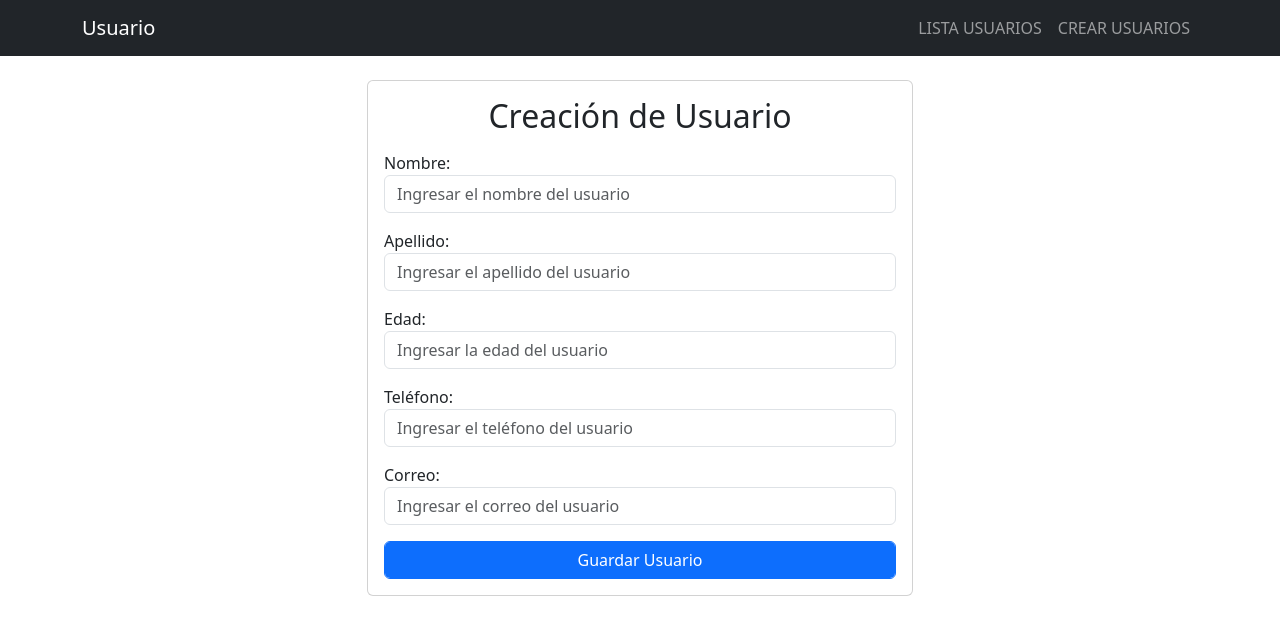
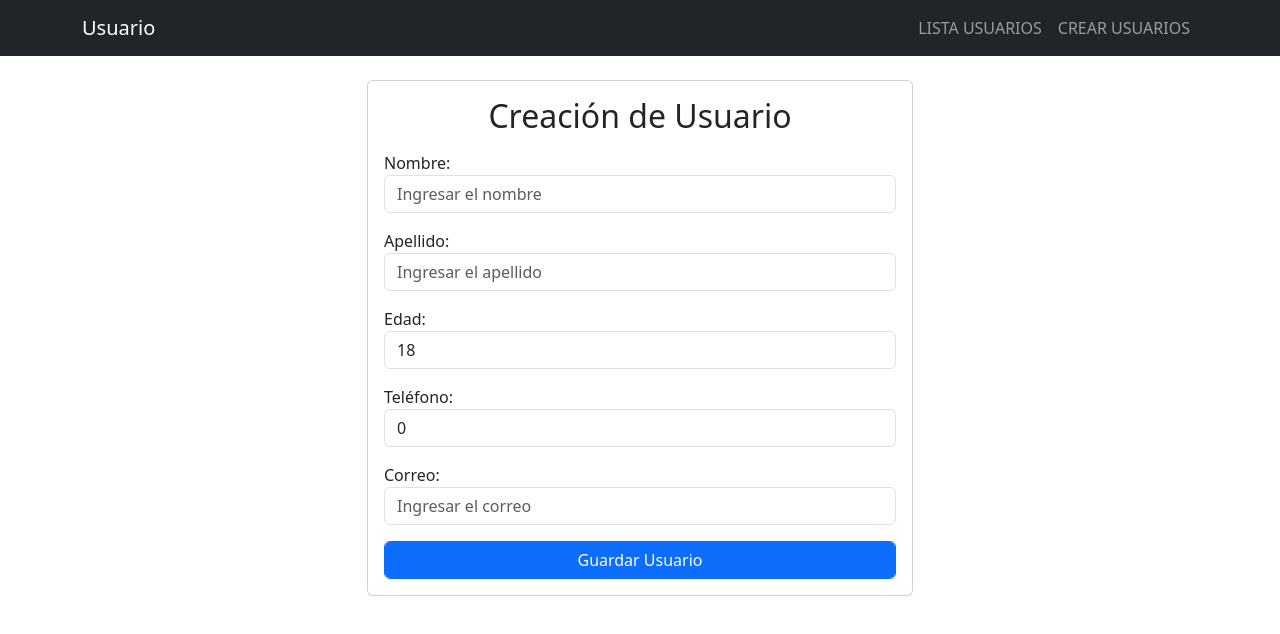
Before and after one commit to JuanfeMonroyJ/CRUDFullStackMERN, a React (Create React App) app in the folder frontend/: page /CrearUsuario in a window 1280 px wide. Shown: the top 634 px of the page. Built offline with nearby package versions, Linux system fonts and the light colour scheme.

Commit message:
Petición POST frontend

```diff
--- a/frontend/package.json
+++ b/frontend/package.json
@@ -6,6 +6,7 @@
     "@testing-library/jest-dom": "^5.17.0",
     "@testing-library/react": "^13.4.0",
     "@testing-library/user-event": "^13.5.0",
+    "axios": "^1.7.2",
     "react": "^18.3.1",
     "react-dom": "^18.3.1",
     "react-router-dom": "^6.23.1",
--- a/frontend/src/components/CrearUsuarios.js
+++ b/frontend/src/components/CrearUsuarios.js
@@ -1,45 +1,115 @@
-import React from 'react'
+import React, { useState } from 'react'
+import axios from 'axios'
 
 const CrearUsuarios = () => {
+
+    const valorInicial = {
+        nombre: '',
+        apellido: '',
+        edad: 18,
+        telefono: 0,
+        correo: ''
+    }
+
+    const [usuario, setUsuario] = useState(valorInicial)
+
+    const capturarDatos = (e) => {
+        const { name, value } = e.target
+        setUsuario({ ...usuario, [name]: value })
+    }
+
+    const guardarDatos = async (e) => {
+        e.preventDefault();
+        // console.log(usuario);
+
+        // Crear lógica para petición POST
+        const newUser = {
+            nombre: usuario.nombre,
+            apellido: usuario.apellido,
+            edad: usuario.edad,
+            telefono: usuario.telefono,
+            correo: usuario.correo
+        }
+
+        await axios.post("http://localhost:4000/api/usuarios", newUser)
+
+        setUsuario(valorInicial)
+    }
+
     return (
         <div className="col-md-6 offset-md-3">
             <div className='card card-body'>
-                <form>
+                <form onSubmit={guardarDatos}>
                     <h2 className='text-center mb-3'>Creación de Usuario</h2>
                     <div className='mb-3'>
                         <label>
                             Nombre:
                         </label>
 
-                        <input type='text' className='form-control' placeholder='Ingresar el nombre del usuario' required />
+                        <input type='text'
+                            className='form-control'
+                            placeholder='Ingresar el nombre'
+                            required
+                            name='nombre'
+                            value={usuario.nombre}
+                            onChange={capturarDatos}
+                        />
                     </div>
                     <div className='mb-3'>
                         <label>
                             Apellido:
                         </label>
 
-                        <input type='text' className='form-control' placeholder='Ingresar el apellido del usuario' required />
+                        <input type='text'
+                            className='form-control'
+                            placeholder='Ingresar el apellido'
+                            required
+                            name='apellido'
+                            value={usuario.apellido}
+                            onChange={capturarDatos}
+                        />
                     </div>
                     <div className='mb-3'>
                         <label>
                             Edad:
                         </label>
 
-                        <input type='number' className='form-control' placeholder='Ingresar la edad del usuario' required />
+                        <input type='number'
+                            className='form-control'
+                            placeholder='Ingresar la edad'
+                            required
+                            name='edad'
+                            value={usuario.edad}
+                            onChange={capturarDatos}
+                        />
                     </div>
                     <div className='mb-3'>
                         <label>
                             Teléfono:
                         </label>
 
-                        <input type='tel' className='form-control' placeholder='Ingresar el teléfono del usuario' required />
+                        <input type='tel'
+                            className='form-control'
+                            placeholder='Ingresar el teléfono'
+                            required
+                            name='telefono'
+                            value={usuario.telefono}
+                            onChange={capturarDatos}
+                        />
                     </div>
                     <div className='mb-3'>
                         <label>
                             Correo:
                         </label>
 
-                        <input type='email' className='form-control' placeholder='Ingresar el correo del usuario' required />
+                        <input type='email'
+                            className='form-control'
+                            placeholder='Ingresar el correo'
+                            required
+                            name='correo'
+                            value={usuario.correo}
+                            onChange={capturarDatos}
+                        />
                     </div>
 
                     <button className='btn btn-primary form-control'>
```
Also changed, not shown: 1 other file (tests, documents, lock files or other folders).
